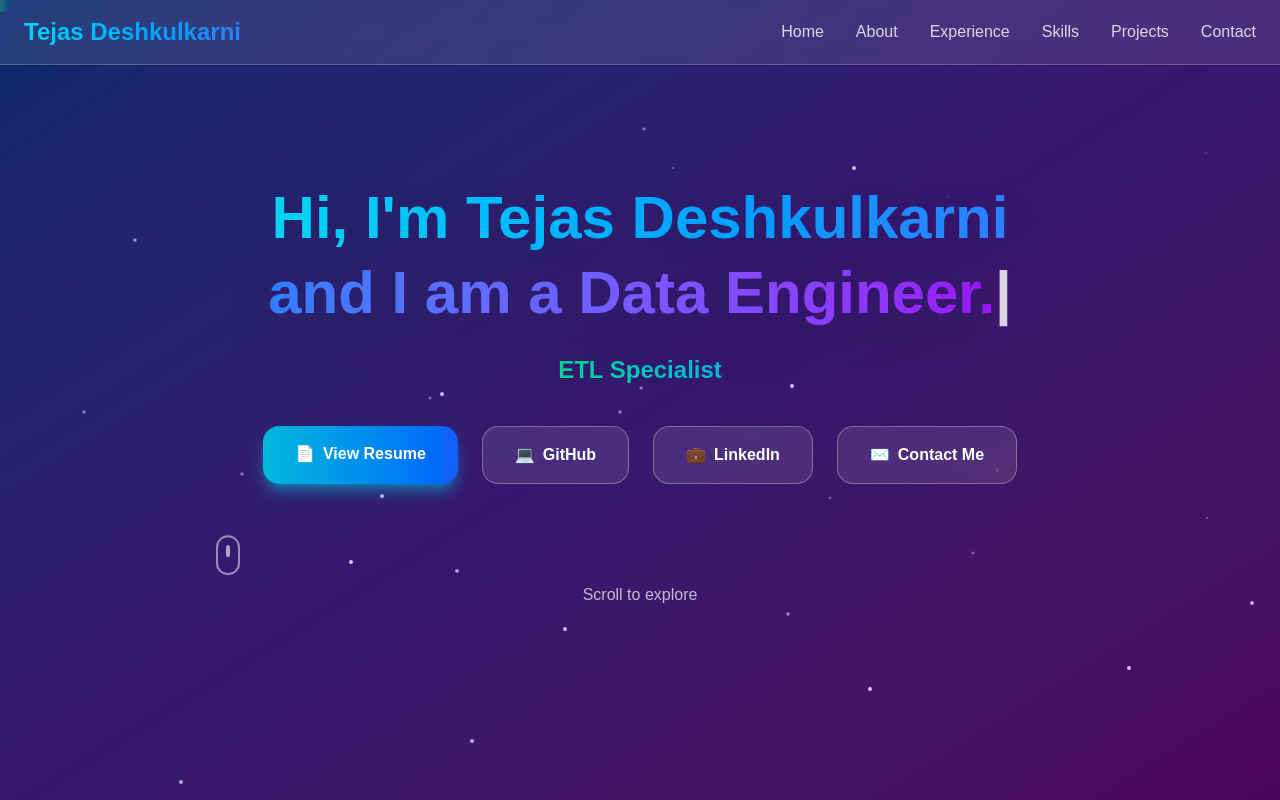
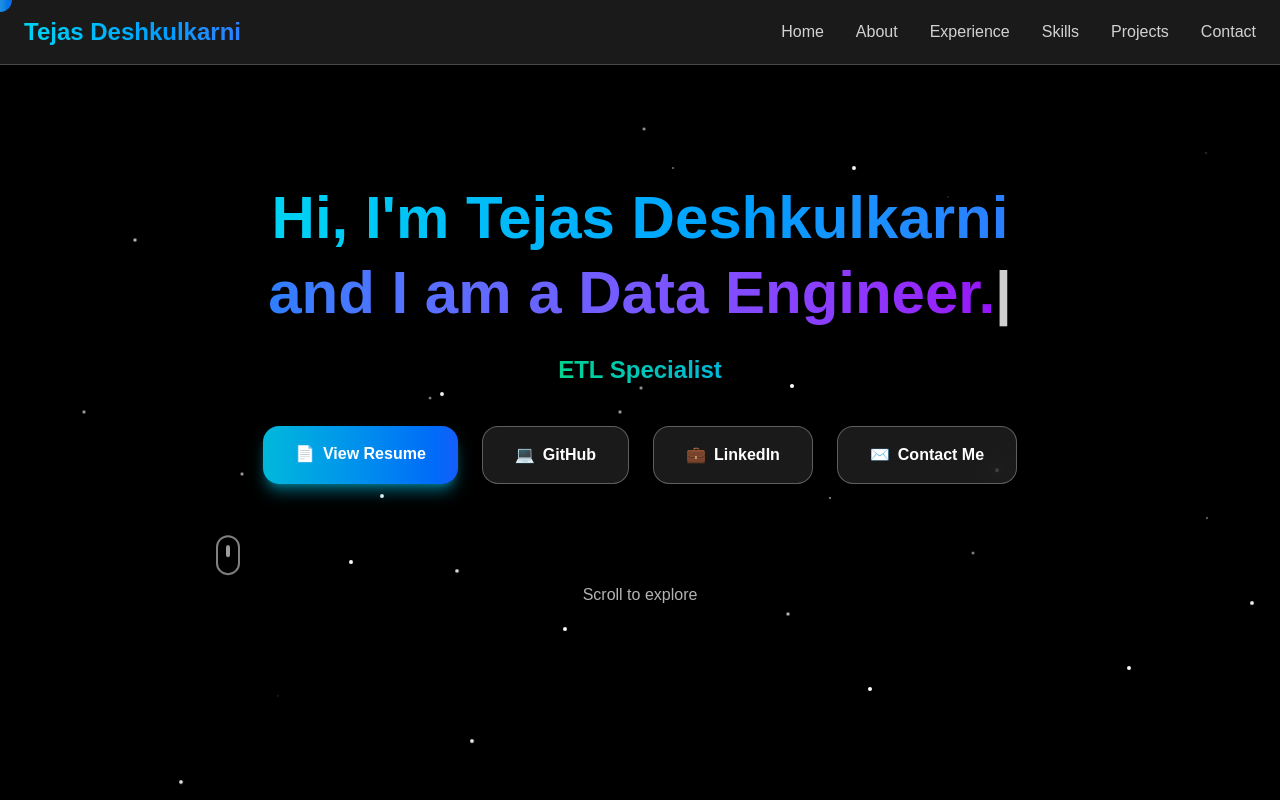
Before and after one commit to Tejasdk22/tejas-portfolio, a Next.js app in the folder portfolio/: page / in a window 1280 px wide. Shown: the top 800 px of the page. Built offline with nearby package versions, Linux system fonts and the light colour scheme.

Commit message:
Remove background gradient layers from hero and page sections
Co-authored-by: txd230017 <txd230017@utdallas.edu>

```diff
--- a/portfolio/src/app/page.tsx
+++ b/portfolio/src/app/page.tsx
@@ -82,7 +82,6 @@ export default function Home() {
     <div className="min-h-screen bg-black text-white overflow-x-hidden">
       {/* Animated Background */}
       <div className="fixed inset-0 overflow-hidden pointer-events-none">
-        <div className="absolute inset-0 bg-gradient-to-br from-blue-600/20 via-purple-600/20 to-pink-600/20"></div>
         {[...Array(50)].map((_, i) => (
           <div
             key={i}
@@ -129,10 +128,6 @@ export default function Home() {
 
       {/* Hero Section */}
       <section id="home" className="min-h-screen flex items-center justify-center relative">
-        <div
-          className="absolute inset-0 bg-gradient-to-br from-blue-600/30 to-purple-600/30"
-          style={{ transform: `translateY(${scrollY * 0.5}px)` }}
-        />
 
         <div className="text-center z-10 max-w-4xl mx-auto px-6">
           <div className="mb-8">
```
